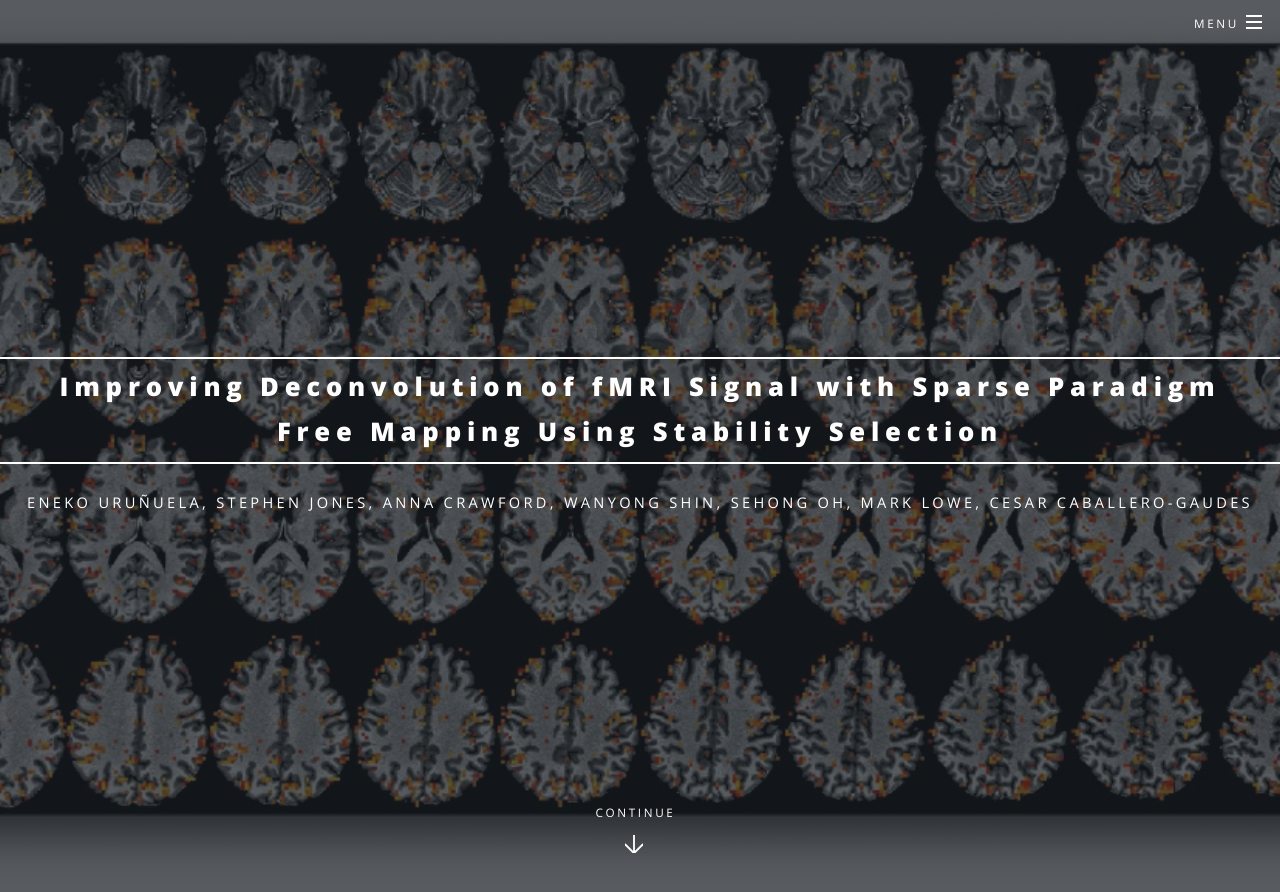
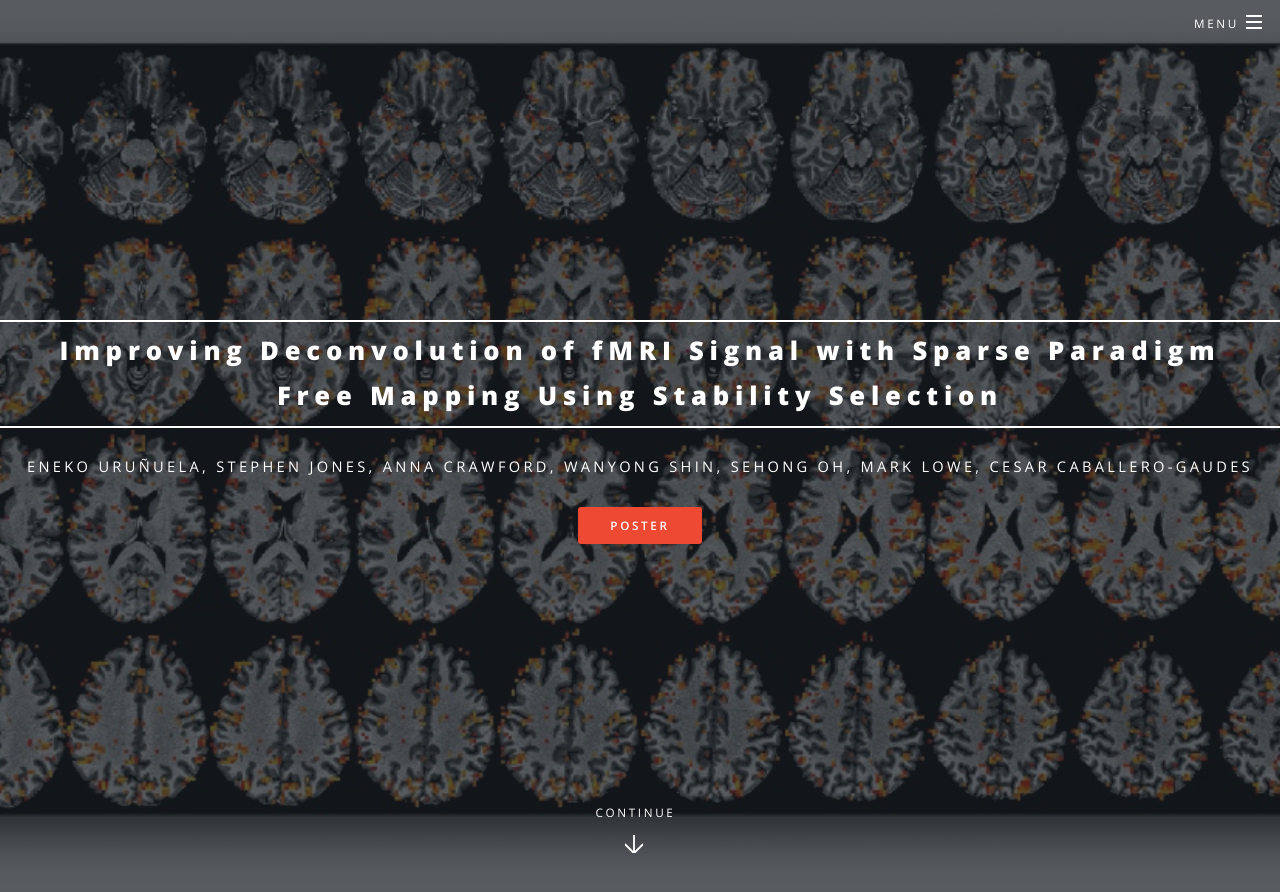
Before and after one commit to vinferrer/OHBM_2020, a Jekyll site: the page built from index.md, in a window 1280 px wide and 900 px high. Shown: the top 892 px of the window. Built offline with Jekyll 4.4.1, drawn with Linux system fonts in a browser that asks for light colours.

Commit message:
Added poster button

```diff
--- a/_layouts/landing.html
+++ b/_layouts/landing.html
@@ -16,11 +16,11 @@
         <div class="inner">
           <h1>{{ page.title }}</h1>
           <p>{{ page.description }}</p>
-          <!--
+
           <ul class="actions">
-            <li><a href="#" class="button special">Activate</a></li>
+            <li><a href="https://github.com/eurunuela/OHBM_2020/raw/master/OHBM_2020_poster.pdf" class="button special">Poster</a></li>
           </ul>
-          -->
+
         </div>
         <a href="#" class="more scrolly">Continue</a>
       </section>
```
